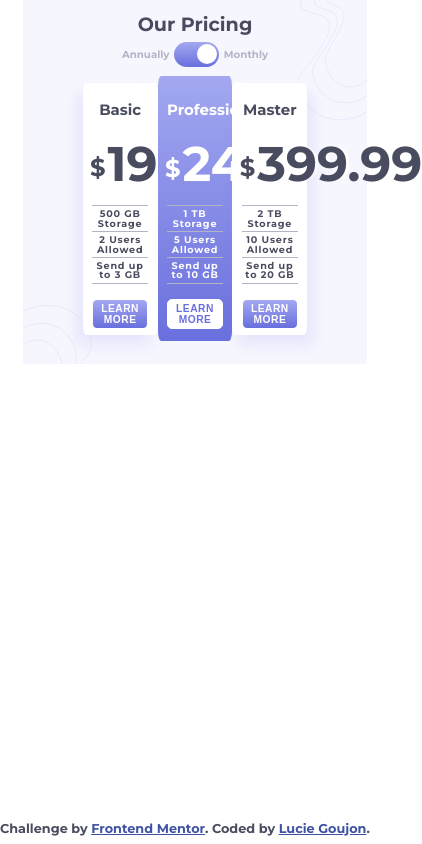
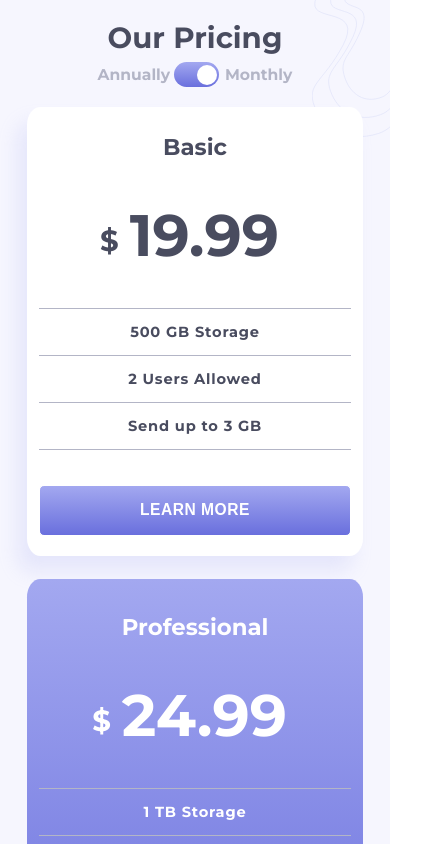
Before and after one commit to luciegoujon/pricing-component-frontend-mentor, a plain HTML site: page index.html in a window 390 px wide. Both pictures are taken after a click on the label "changes price from annually to monthly". Shown: the top 844 px of the page, 422 px wide, since content can reach past the window. Drawn offline with Linux system fonts and the light colour scheme.

Commit message:
version 2

```diff
--- a/css/style.css
+++ b/css/style.css
@@ -1,62 +1,81 @@
+
 body {
     margin: auto;
     padding: 0;
     color: hsl(232, 13%, 33%);
     font-family: "Montserrat", serif;
+}
 
-}
 .pricing {
-/*     height: 100%;
-    min-height: 600px; */
     width: 80%;
     margin: auto;
     padding: 3% 4% 6% 4%;
     background-image: url("../images/bg-top.svg"), url("../images/bg-bottom.svg");
-    background-position: top right, bottom left; /* pourquoi bottom marche pas ??????? */
+    background-position: top right, bottom left;
     background-repeat: no-repeat, no-repeat;
     background-size: 20%, 20%;
     background-color: hsl(240, 78%, 98%);
     font-size: 80%;
-/*     border: 1px solid black; */
 }
+
+/* Toggle switch */
+
+.toggle-container {
+    width: 50%;
+    margin: auto;
+    text-align: center;
+    color: hsl(234, 14%, 74%);
+    font-size: 80%;
+    display: flex;
+    justify-content: center;
+    align-items: center;
+}
+
+input[type=checkbox]{
+	height: 2px;
+	width: 2px;
+    opacity: 0;
+    margin: 0;
+    padding: 0;
+    position: relative;
+    left: 50px;
+}
+
+label {
+	cursor: pointer;
+	width: 45px;
+	height: 25px;
+	background: linear-gradient(hsl(236, 72%, 79%), hsl(237, 63%, 64%));
+	display: inline-block;
+	border-radius: 25px;
+    position: relative;
+    margin: 0 3% 0 1%;
+}
+
+label::after {
+	content: '';
+	position: absolute;
+	top: 2.5px;
+	left: 2px;
+	width: 20px;
+	height: 20px;
+	background: #fff;
+	border-radius: 20px;
+	transition: 400ms;
+}
+
+input:checked + label::after {
+	left: calc(100% - 2px);
+	transform: translateX(-100%);
+}
+
+/* Main */
+
 .container {
     display: flex;
     justify-content: center;
     width: 100%;
     margin-top: 3%;
-    /* border: 1px solid pink; */
-}
-
-.attribution {
-    position: absolute;
-    bottom: 1%;
-    text-align: center;
-    font-size: 80%;
-}
-.attribution a {
-    color: hsl(228, 45%, 44%);
-}
-h2 {
-    text-align: center;
-    /* font-weight: 900; */
-    margin: 0 0 2% 0;
-    padding: 0;
-}
-
-ul {
-    padding: 0;
-
-}
-li {
-    list-style: none;
-    padding: 5% 0;
-    border-top: 1px solid hsl(234, 14%, 74%);
-    line-height: 100%;
-    font-size: 75%;
-    letter-spacing: 0.8px;
-}
-.border-bottom {
-    border-bottom: 1px solid hsl(234, 14%, 74%);
 }
 
 .pricing__plan {
@@ -66,7 +85,6 @@ li {
     padding: 1% 3%;
     text-align: center;
     border-radius: 4%;
-
 }
 .pricing__plan--left {
     box-shadow: -0.5em 0.8em 1em  hsla(236, 72%, 79%, 0.2);
@@ -79,6 +97,43 @@ li {
 }
 .pricing__plan--right {
     box-shadow: 0.5em 0.8em 1em hsla(236, 72%, 79%, 0.2);
+}
+
+h2 {
+    text-align: center;
+    margin: 0 0 2% 0;
+    padding: 0;
+}
+
+.price {
+    width: 100%;
+    font-size: 4vw;
+    margin: 12% 0;
+}
+.price::before {
+    content: "\0024";
+    display: inline;
+    font-size: 50%;
+    vertical-align: middle;
+    position: relative;
+    right: 3.5%;
+}
+
+ul {
+    padding: 0;
+}
+
+li {
+    list-style: none;
+    padding: 5% 0;
+    border-top: 1px solid hsl(234, 14%, 74%);
+    line-height: 100%;
+    font-size: 75%;
+    letter-spacing: 0.8px;
+}
+
+.border-bottom {
+    border-bottom: 1px solid hsl(234, 14%, 74%);
 }
 
 button {
@@ -94,6 +149,7 @@ button {
     font-weight: 900;
     letter-spacing: 0.5px;
     cursor: pointer;
+    transition: all 300ms;
 }
 button:active, button:hover, button:focus {
     border: 1px solid hsl(233, 13%, 49%);
@@ -102,76 +158,45 @@ button:active, button:hover, button:focus {
 }
 .button--middle {
     background: #ffff;
-    border: 1px solid #ffff;
     color:  hsl(237, 63%, 64%);
+    transition: all 300ms;
 }
 .button--middle:active, .button--middle:hover, .button--middle:focus {
     background: none;
     color: #ffff;
-    border: 1px solid #ffff;
 }
-.price {
-    /* border: 1px solid black; */
-    width: 100%;
-    font-size: 380%;
-    margin: 12% 0;
-}
-.price::before {
-    content: "\0024";
-    display: inline;
-    font-size: 50%;
-    /* height: 100%; */
-    vertical-align: middle;
-    position: relative;
-    right: 3.5%;
-}
-/* .year {
-    display: block;
-} */
+
 .month {
     display: none;
 }
-input[type=checkbox]{
-	height: 10px;
-	width: 10px;
-	display: none;
+
+/* Footer */
+
+.attribution {
+    font-size: 80%;
+}
+.attribution a {
+    color: hsl(228, 45%, 44%);
 }
 
-label {
-	cursor: pointer;
-	width: 45px;
-	height: 25px;
-	background: linear-gradient(hsl(236, 72%, 79%), hsl(237, 63%, 64%));
-	display: inline-block;
-	border-radius: 25px;
-    position: relative;
-    margin: 0 3%;
+/* Mobile */
+
+@media (max-width: 700px) {
+    .container {
+        flex-direction: column;
+        justify-content: flex-start;
+        align-items: center;
+    }
+    .pricing {
+        width: 100%;
+        padding: 5% 0 ;
+        font-size: 5vw;
+    }
+    .pricing__plan {
+        width: 80%;
+        margin-bottom: 6%;
+    }
+    .price {
+        font-size: 15vw;
+    }
 }
-
-label::after {
-	content: '';
-	position: absolute;
-	top: 2.5px;
-	left: 2px;
-	width: 20px;
-	height: 20px;
-	background: #fff;
-	border-radius: 20px;
-	transition: 0.3s;
-}
-
-input:checked + label::after {
-	left: calc(100% - 2px);
-	transform: translateX(-100%);
-}
-
-.toggle-container {
-    width: 50%;
-    margin: auto;
-    text-align: center;
-    color: hsl(234, 14%, 74%);
-    font-size: 80%;
-    display: flex;
-    justify-content: center;
-    align-items: center;
-}
--- a/index.html
+++ b/index.html
@@ -19,7 +19,7 @@
       <span>Annually</span>
 
       <input type="checkbox" id="switch">
-      <label for="switch"></label>
+      <label for="switch" aria-label="changes price from annually to monthly"></label>
 
       <span>Monthly</span>
     </div>
@@ -28,8 +28,8 @@
 
       <div class="pricing__plan pricing__plan--left">
        <h3>Basic</h3>
-        <p class="price" id="year">119.99</p>
-        <p class="price month" id="month">19.99</p>
+        <p class="price year" >119.99</p>
+        <p class="price month" >19.99</p>
         <ul>
           <li>500 GB Storage</li>
           <li>2 Users Allowed</li>
@@ -54,7 +54,7 @@
 
       <div class="pricing__plan pricing__plan--right">
         <h3>Master</h3>
-        <p class="price year"></span>399.99</p>
+        <p class="price year">399.99</p>
         <p class="price month">39.99</p>
         <ul>
           <li>2 TB Storage</li>
@@ -70,7 +70,7 @@
 
   <div class="attribution">
     Challenge by <a href="https://www.frontendmentor.io?ref=challenge" target="_blank">Frontend Mentor</a>.
-    Coded by <a href="https://luciegoujon.fr">Lucie Goujon</a>.
+    Coded by <a href="https://luciegoujon.fr" target="_blank" rel="noopener noreferrer">Lucie Goujon</a>.
   </div>
 
   <script src="script.js"></script>
--- a/script.js
+++ b/script.js
@@ -1,14 +1,22 @@
 let toggle = document.getElementById("switch");
-let year = document.getElementById("year");
-let month = document.getElementById("month");
+let year = document.querySelectorAll(".year");
+let month = document.querySelectorAll(".month");
 
 toggle.addEventListener("click", function() {
     if (this.checked) {
-        month.style.display = "block";
-        year.style.display = "none";
+        month.forEach(element => {
+            element.style.display = "block";
+        });
+        year.forEach(element => {
+            element.style.display = "none";
+        });
     }
     else {
-        month.style.display = "none";
-        year.style.display = "block";
+        month.forEach(element =>{
+            element.style.display = "none";
+        });
+        year.forEach(element => {
+            element.style.display = "block";
+        });
     }
-})
+});
```
Also changed, not shown: design/active-states.jpg (added), design/desktop-design-annually.jpg (added), design/desktop-design-monthly.jpg (added), design/desktop-preview.jpg (added), design/mobile-design-annually.jpg (added), design/mobile-design-monthly.jpg (added), 1 other file.
